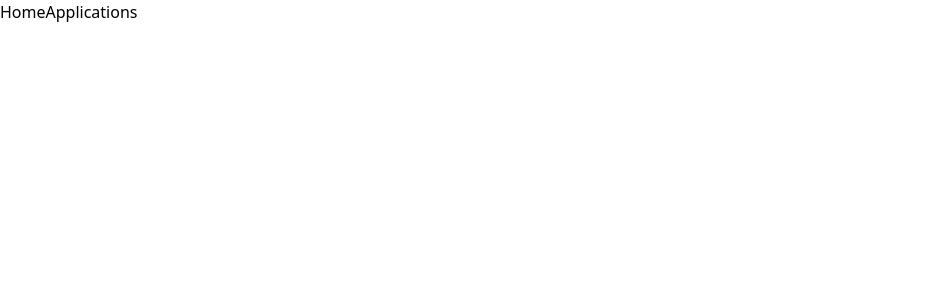
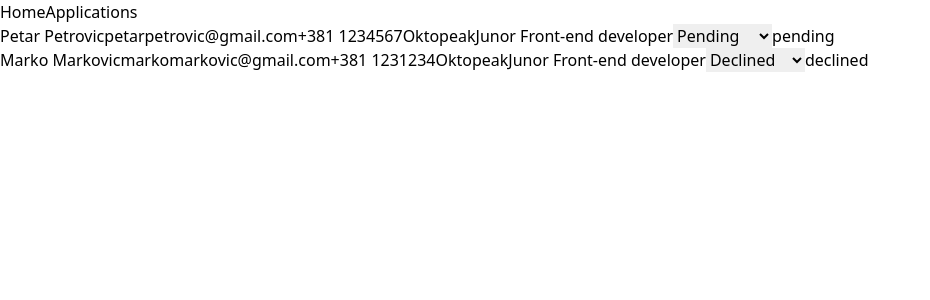
Before and after one commit to stefansasamarkovic/prijava-za-posao, a React (Create React App) app: page /applications in a window 1280 px wide. Shown: the top 300 px of the page, without its empty margins (0-930 px from the left). Built offline with nearby package versions, Linux system fonts and the light colour scheme.

Commit message:
created application list

```diff
--- a/src/pages/Applications.js
+++ b/src/pages/Applications.js
@@ -1,5 +1,60 @@
-import React from "react";
+import React, { useState } from "react";
+
+const initialApplications = [
+  {
+    fullName: "Petar Petrovic",
+    email: "petarpetrovic@gmail.com",
+    phone: "+381 1234567",
+    company: "Oktopeak",
+    position: "Junor Front-end developer",
+    status: "pending",
+  },
+  {
+    fullName: "Marko Markovic",
+    email: "markomarkovic@gmail.com",
+    phone: "+381 1231234",
+    company: "Oktopeak",
+    position: "Junor Front-end developer",
+    status: "declined",
+  },
+];
 
 export default function Applications() {
-  return <div></div>;
+  const [applications, setApplications] = useState(initialApplications);
+
+  const setStatus = function (newStatus, email) {
+    setApplications((previousApplications) =>
+      previousApplications.map((application) =>
+        application.email === email
+          ? { ...application, status: newStatus }
+          : application
+      )
+    );
+  };
+
+  return (
+    <div>
+      <ul>
+        {applications.map((item) => (
+          <li key={item.email}>
+            {item.fullName}
+            {item.email}
+            {item.phone}
+            {item.company}
+            {item.position}
+
+            <select
+              value={item.status}
+              onChange={(event) => setStatus(event.target.value, item.email)}
+            >
+              <option value="pending">Pending</option>
+              <option value="accepted">Acceepted</option>
+              <option value="declined">Declined</option>
+            </select>
+            {item.status}
+          </li>
+        ))}
+      </ul>
+    </div>
+  );
 }
```
